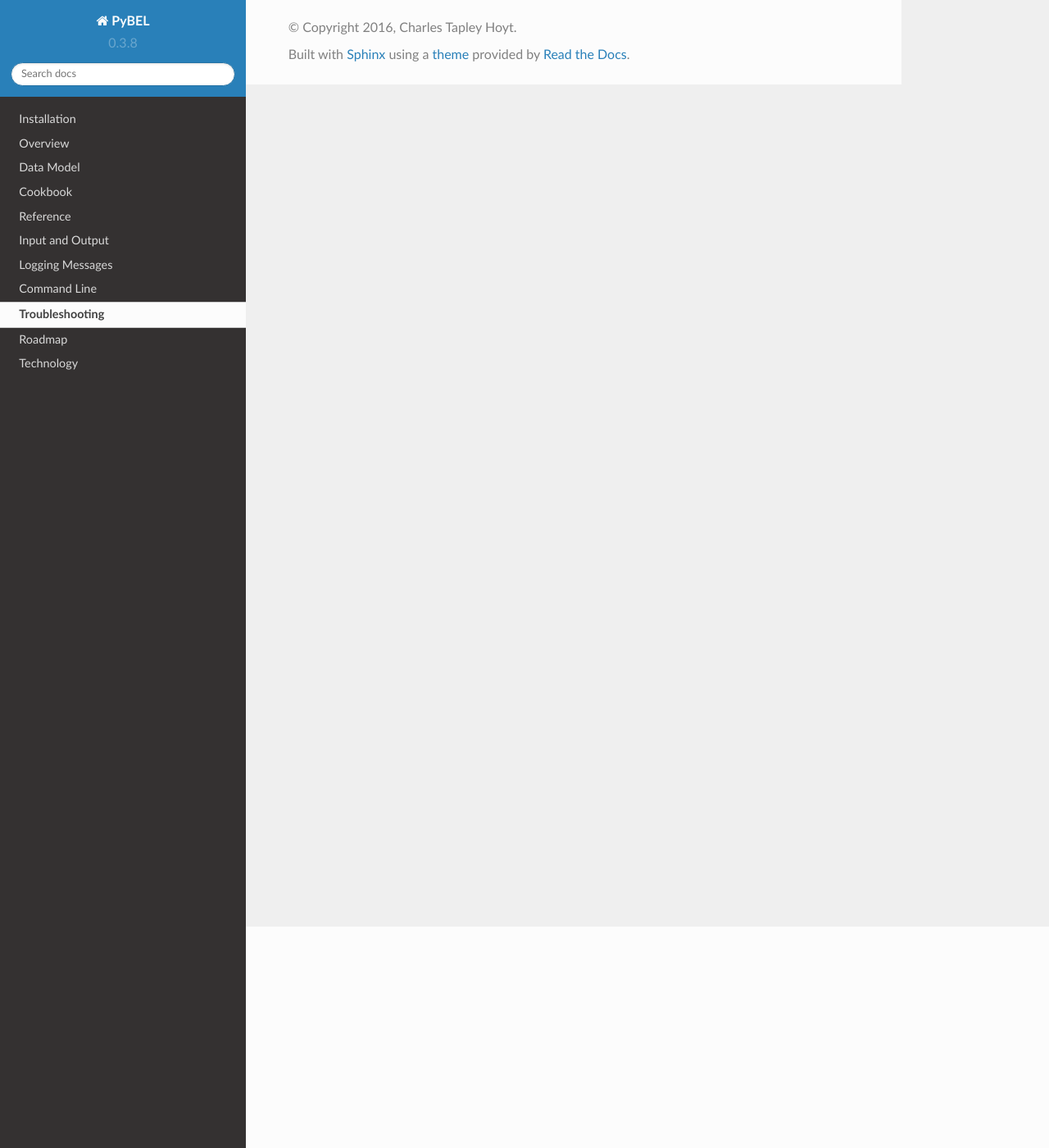
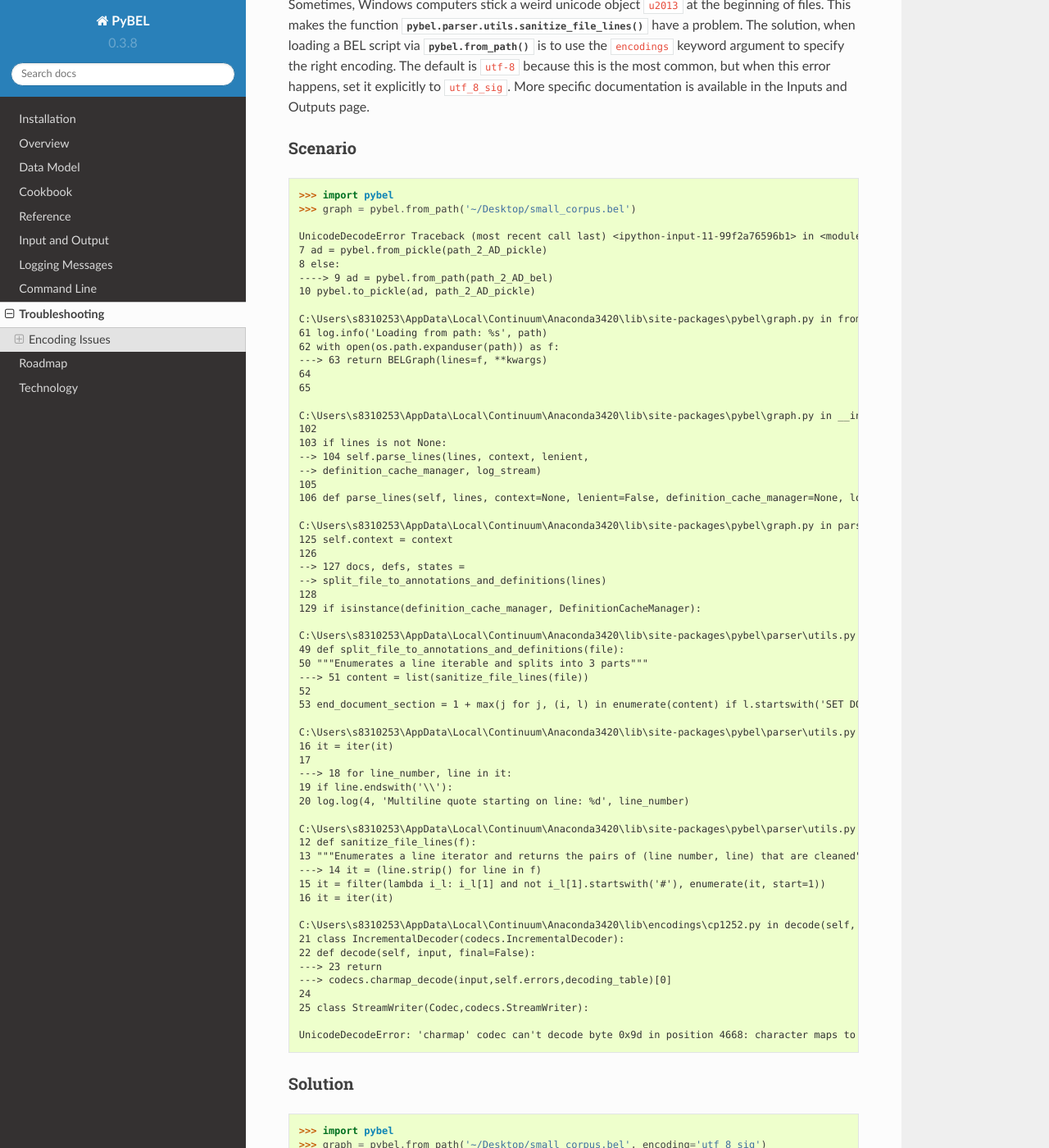
Before and after one commit to pybel/pybel, a Sphinx documentation site: the page built from docs/source/troubleshooting.rst, in a window 1280 px wide and 1400 px high, scrolled down 270 px. Shown: the whole window at 82% size. Built offline with Sphinx 7.4.7 and the Read the Docs theme 2.0.0, drawn with Linux system fonts in a browser that asks for light colours; some of the changed text lies outside the part shown.

Commit message:
Update troubleshooting docs

```diff
--- a/docs/source/troubleshooting.rst
+++ b/docs/source/troubleshooting.rst
@@ -2,3 +2,90 @@ Troubleshooting
 ===============
 
 Common problems and questions will be posted here.
+
+
+Encoding Issues
+~~~~~~~~~~~~~~~
+
+Sometimes, Windows computers stick a weird unicode object :code:`\u2013` at the beginning of files. This makes the
+function :py:func:`pybel.parser.utils.sanitize_file_lines` have a problem. The solution, when loading a BEL script
+via :py:func:`pybel.from_path` is to use the :code:`encodings` keyword argument to specify the right encoding.
+The default is :code:`utf-8` because this is the most common, but when this error happens, set it explicitly to
+:code:`utf_8_sig`. More specific documentation is available in the Inputs and Outputs page.
+
+Scenario
+********
+
+.. code-block:: python
+
+    >>> import pybel
+    >>> graph = pybel.from_path('~/Desktop/small_corpus.bel')
+
+    UnicodeDecodeError Traceback (most recent call last) <ipython-input-11-99f2a76596b1> in <module>()
+    7 ad = pybel.from_pickle(path_2_AD_pickle)
+    8 else:
+    ----> 9 ad = pybel.from_path(path_2_AD_bel)
+    10 pybel.to_pickle(ad, path_2_AD_pickle)
+
+    C:\Users\s8310253\AppData\Local\Continuum\Anaconda3420\lib\site-packages\pybel\graph.py in from_path(path, **kwargs)
+    61 log.info('Loading from path: %s', path)
+    62 with open(os.path.expanduser(path)) as f:
+    ---> 63 return BELGraph(lines=f, **kwargs)
+    64
+    65
+
+    C:\Users\s8310253\AppData\Local\Continuum\Anaconda3420\lib\site-packages\pybel\graph.py in __init__(self, lines, context, lenient, definition_cache_manager, log_stream, *attrs, **kwargs)
+    102
+    103 if lines is not None:
+    --> 104 self.parse_lines(lines, context, lenient,
+    --> definition_cache_manager, log_stream)
+    105
+    106 def parse_lines(self, lines, context=None, lenient=False, definition_cache_manager=None, log_stream=None):
+
+    C:\Users\s8310253\AppData\Local\Continuum\Anaconda3420\lib\site-packages\pybel\graph.py in parse_lines(self, lines, context, lenient, definition_cache_manager, log_stream)
+    125 self.context = context
+    126
+    --> 127 docs, defs, states =
+    --> split_file_to_annotations_and_definitions(lines)
+    128
+    129 if isinstance(definition_cache_manager, DefinitionCacheManager):
+
+    C:\Users\s8310253\AppData\Local\Continuum\Anaconda3420\lib\site-packages\pybel\parser\utils.py in split_file_to_annotations_and_definitions(file)
+    49 def split_file_to_annotations_and_definitions(file):
+    50 """Enumerates a line iterable and splits into 3 parts"""
+    ---> 51 content = list(sanitize_file_lines(file))
+    52
+    53 end_document_section = 1 + max(j for j, (i, l) in enumerate(content) if l.startswith('SET DOCUMENT'))
+
+    C:\Users\s8310253\AppData\Local\Continuum\Anaconda3420\lib\site-packages\pybel\parser\utils.py in sanitize_file_lines(f)
+    16 it = iter(it)
+    17
+    ---> 18 for line_number, line in it:
+    19 if line.endswith('\\'):
+    20 log.log(4, 'Multiline quote starting on line: %d', line_number)
+
+    C:\Users\s8310253\AppData\Local\Continuum\Anaconda3420\lib\site-packages\pybel\parser\utils.py in <genexpr>(.0)
+    12 def sanitize_file_lines(f):
+    13 """Enumerates a line iterator and returns the pairs of (line number, line) that are cleaned"""
+    ---> 14 it = (line.strip() for line in f)
+    15 it = filter(lambda i_l: i_l[1] and not i_l[1].startswith('#'), enumerate(it, start=1))
+    16 it = iter(it)
+
+    C:\Users\s8310253\AppData\Local\Continuum\Anaconda3420\lib\encodings\cp1252.py in decode(self, input, final)
+    21 class IncrementalDecoder(codecs.IncrementalDecoder):
+    22 def decode(self, input, final=False):
+    ---> 23 return
+    ---> codecs.charmap_decode(input,self.errors,decoding_table)[0]
+    24
+    25 class StreamWriter(Codec,codecs.StreamWriter):
+
+    UnicodeDecodeError: 'charmap' codec can't decode byte 0x9d in position 4668: character maps to <undefined>
+
+Solution
+********
+
+.. code-block:: python
+
+    >>> import pybel
+    >>> graph = pybel.from_path('~/Desktop/small_corpus.bel', encoding='utf_8_sig')
+    >>> # Success!
```
